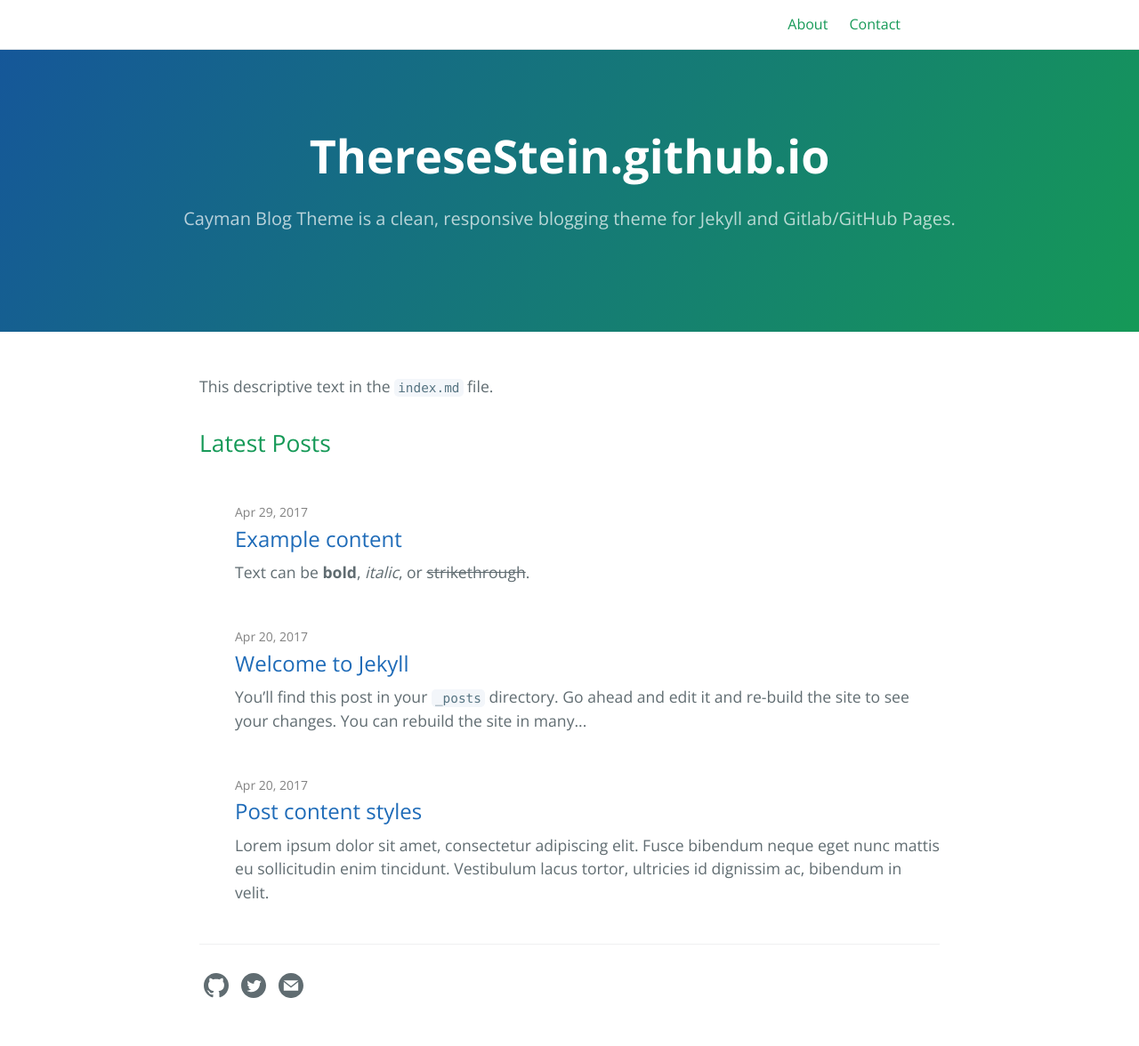
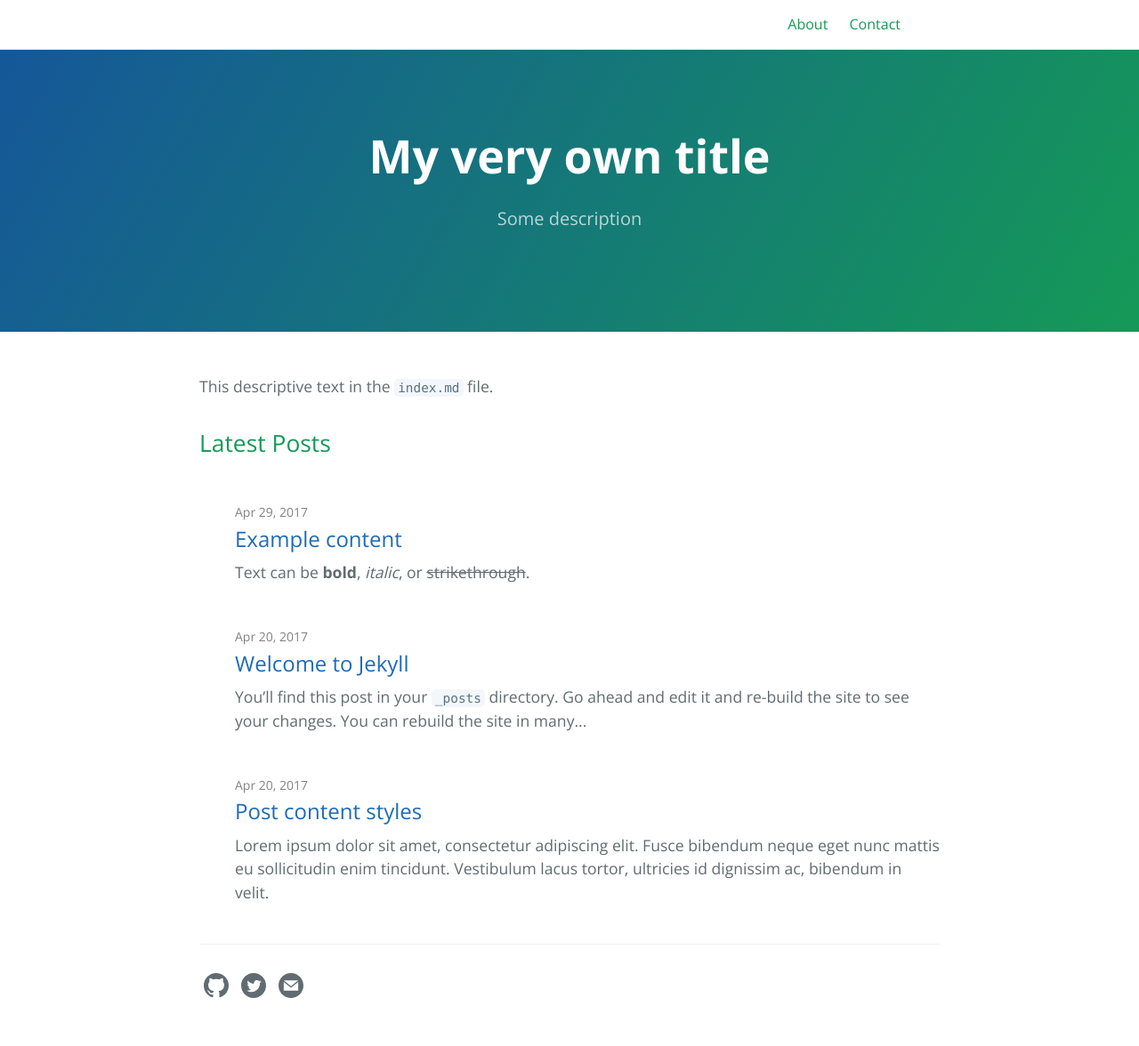
Before and after one commit to ThereseStein/ThereseStein.github.io, a Jekyll site: the page built from index.md, in a window 1280 px wide. Shown: the whole page at 89% size. Built offline with Jekyll 4.4.1, drawn with Linux system fonts in a browser that asks for light colours.

Commit message:
Update _config

```diff
--- a/_config.yml
+++ b/_config.yml
@@ -1,5 +1,5 @@
-title:
-description: Cayman Blog Theme is a clean, responsive blogging theme for Jekyll and Gitlab/GitHub Pages.
+title: My very own title
+description: Some description
 show_downloads: true
 
 baseurl: "" # change this to the subpath of your site, e.g. /blog. Leave it empty if you don't need it.
@@ -16,10 +16,9 @@
 theme: # leave it empty
 
 # social
-author: lorepirri
-image: /thumbnail-jumbo.png
+author: Therese
 twitter:
-  username: lorepirri
+  username: therese
 
 plugins:
   - jekyll-target-blank
@@ -27,4 +26,4 @@
 target-blank:
     rel: nofollow
 
-header_page_refs: ['now', 'about', 'contact']
+header_page_refs: ['Code', 'about', 'contact']
```
Also changed, not shown: images/stackedBarplot.png (added).
